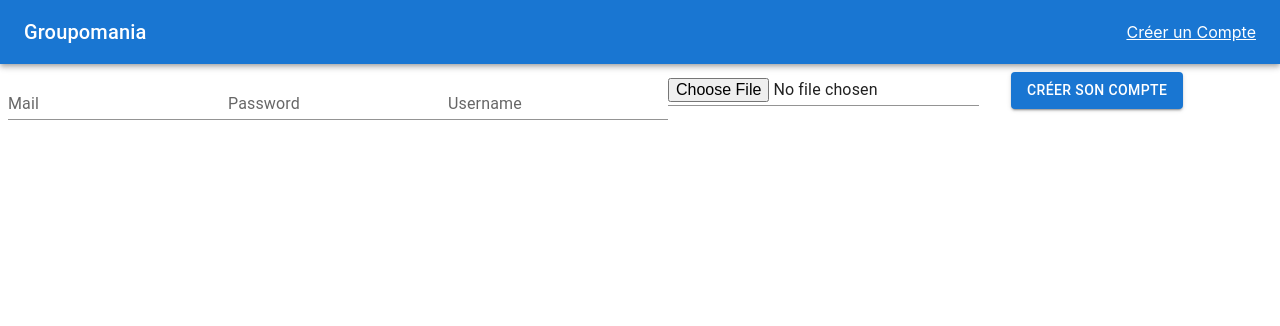
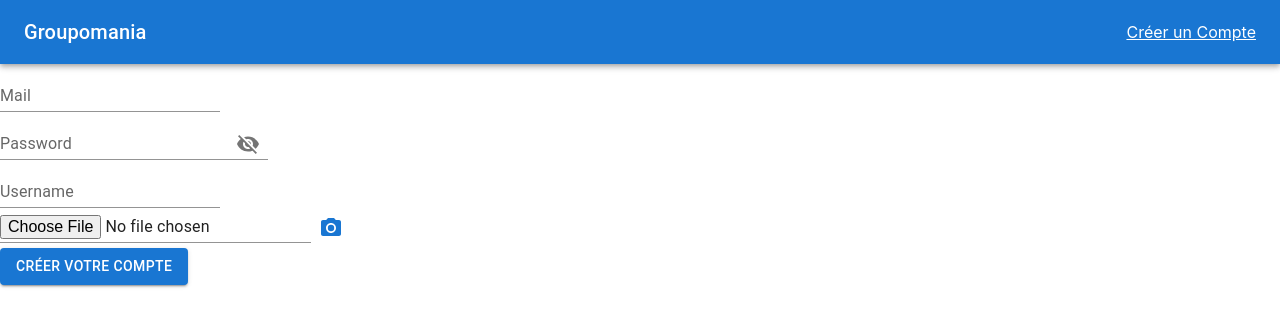
Before and after one commit to gregriedo/P7, a React (Create React App) app in the folder FrontEnd/groupomania/: page /signup in a window 1280 px wide. Shown: the top 326 px of the page. Built offline with nearby package versions, Linux system fonts and the light colour scheme.

Commit message:
Ajout possibilité de voir Password dans formulaire signup.js

```diff
--- a/FrontEnd/groupomania/src/pages/signup.js
+++ b/FrontEnd/groupomania/src/pages/signup.js
@@ -1,12 +1,13 @@
 import  React, {useState}  from 'react';
-import Box from '@mui/material/Box';
 import FormControl from '@mui/material/FormControl';
+import Input from '@mui/material/Input';
 import InputLabel from '@mui/material/InputLabel';
-import Input from '@mui/material/Input';
+import IconButton from '@mui/material/IconButton';
+import PhotoCamera from '@mui/icons-material/PhotoCamera';
 import Button from '@mui/material/Button';
-import IconButton from '@mui/material/IconButton';
-
-import Stack from '@mui/material/Stack';
+import InputAdornment from '@mui/material/InputAdornment';
+import Visibility from '@mui/icons-material/Visibility';
+import VisibilityOff from '@mui/icons-material/VisibilityOff';
 import axios from 'axios';
 import { useNavigate } from 'react-router-dom';
 
@@ -16,52 +17,55 @@ import { useNavigate } from 'react-router-dom';
 
 export default function CreateAccount() {
     const navigate = useNavigate();
+    const [values, setValues] = React.useState({
+      showPassword: false,
+    });
+    const handleClickShowPassword = () => {
+      setValues({
+        ...values,
+        showPassword: !values.showPassword,
+      });
+    };
+
+    const handleMouseDownPassword = (event) => {
+      event.preventDefault();
+    };
+    const [status, setStatus] = useState('')
 
     const [mail, setMail] = useState();
     const [password, setPassword] = useState();
     const [username, setUsername] = useState();
-    const [imageProfil, setImgprofil] = useState({ preview: '', data: '' });
-    const [status, setStatus] = useState('')
+    const [imageProfil, setImageprofil] = useState({ preview: '', data: '' });
     const [isAdmin] = useState(false);
 
-   /* const handleSubmit = async (e) => {
-      e.preventDefault()
-      let formData = new FormData()
-      formData.append('file', imageProfil.data)
-      const response = await fetch('http://localhost:3000/images', {
-        method: 'POST',
-        body: formData,
-      })
-      if (response) setStatus(response.statusText)
-    }*/
 
     const handleFileChange = (e) => {
       const img = {
         preview: URL.createObjectURL(e.target.files[0]),
         data: e.target.files[0],
       }
-      setImgprofil(img)
+      setImageprofil(img)
     }
 
     const signup = (e) =>{
       e.preventDefault();
-      let form = document.getElementById('form');
-      let formData = new FormData(form)
+      let myForm = document.getElementById('myForm');
+      let formData = new FormData(myForm);
 
-      formData.append('mail', mail.data)
-      formData.append('password', password.data)
-      formData.append('username', username.data)
-      formData.append('userpic', imageProfil.data)
-      formData.append('isAdmin', isAdmin.data)
+      formData.append('mail', mail)
+      formData.append('password', password)
+      formData.append('username', username)
+      formData.append('image', imageProfil)
+      formData.append('isAdmin', isAdmin)
 
       console.log(formData);
 
-    axios.post("http://localhost:3000/api/auth/signup",{
+    axios.post("http://localhost:3000/api/auth/signup",formData,{
 
         headers: {
           "Content-Type": "multipart/form-data",
 
-        }, formData,
+        }
       })
         .then((response) => {
           setStatus(response.statusText)
@@ -72,86 +76,94 @@ export default function CreateAccount() {
         })
         .catch(function (error) {
           console.log(error);
+          console.error(error.response.data)
         });
     };
 
 
   return (
-    <Box
-      sx={{
-        '& > :not(style)': { m: 1 },
-      }}
-      noValidate
-      autoComplete="off"
-      onSubmit={signup}
 
-    >
-      <form id='form'>
+      <form id="myForm" name="myForm" encType="multipart/form-data" onSubmit={signup}>
+      <div>
       <FormControl variant="standard">
         <InputLabel htmlFor="component-simple">Mail</InputLabel>
-        <Input  id="component-simple" onChange={(event) => {
+        <Input id="mail"
+              type="mail"
+              name="mail"
+              placeholder=" Email"
+              required pattern="[a-zâäàéèùêëîïôöçñA-Z0-9.-_]+[@]{1}[a-zA_Z0-9.-_]+[.]{1}[a-z]{2,4}"
+              title="Ex: groupomania@gmail.com, ..."
+              value={values.mail}
+              onChange={(event) => {
                 setMail(event.target.value);
+              }}
+             aria-describedby="standard-mail-helper-text"
+              inputProps={{
+                "aria-label": "mail",
              }} />
       </FormControl>
+    </div>
+    <div>
     <FormControl variant="standard">
-        <InputLabel htmlFor="outlined-adornment-password">Password</InputLabel>
-        <Input  type="password" id="component-simple"  onChange={(event) => {
+        <InputLabel htmlFor="component-simple">Password</InputLabel>
+        <Input   id="password"
+            type={values.showPassword ? "text" : "password"}
+            name="password"
+            placeholder=" Password"
+            title='Doit contenir min 2 chiffres'
+            value={values.password}
+            onChange={(event) => {
               setPassword(event.target.value);
+            }}
+            endAdornment={
+              <InputAdornment position="end">
+                <IconButton
+                  aria-label="toggle password visibility"
+                  onClick={handleClickShowPassword}
+                  onMouseDown={handleMouseDownPassword}
+                >
+                  {values.showPassword ? <Visibility /> : <VisibilityOff />}
+                </IconButton>
+              </InputAdornment>
+              }
+            />
+      </FormControl>
+    </div>
+    <div>
+    <FormControl variant="standard">
+        <InputLabel htmlFor="component-simple">Username</InputLabel>
+        <Input id="username"
+              type="text"
+              name="username"
+              placeholder=" Username"
+              required pattern="[a-zâäàéèùêëîïôöçñA-Z\s]{3,30}"
+              title="Ex: SuperMario, Jo ..."
+              value={values.username}
+              onChange={(event) => {
+                setUsername(event.target.value);
+               }}
+              aria-describedby="standard-mail-helper-text"
+              inputProps={{
+                 "aria-label": " Username",
               }} />
       </FormControl>
-      <FormControl variant="standard">
-        <InputLabel htmlFor="component-simple">Username</InputLabel>
-        <Input  id="component-simple"  onChange={(event) => {
-            setUsername(event.target.value);
-          }} />
-      </FormControl>
-
-
-
-    <FormControl >
-
-
-        <Stack direction="row" alignItems="center" spacing={2}>
+    </div>
+    <div>
+    {imageProfil.preview && <img src={imageProfil.preview} alt="UserPic" width='100' height='100' />}
 
     <label htmlFor="icon-button-file">
-              <Input  accept="image/*" onChange={handleFileChange} id="icon-button-file" type="file" />
+  <Input accept="image/*" id="icon-button-file" type="file" name="image" onChange={handleFileChange} />
   <IconButton color="primary" aria-label="upload picture" component="span">
-
-              {imageProfil.preview && <img src={imageProfil.preview} alt="Profil Pic" width='100' height='100' />}
-
+    <PhotoCamera />
   </IconButton>
-
-
-
 </label>
-          <Button   type="submit" variant="contained">Créer Son Compte</Button>
-
-         </Stack>
+    </div>
+    <Button variant="contained" type="Submit">Créer Votre Compte</Button>
     {status && <h4>{status}</h4>}
-
-
-    </FormControl>
   </form>
 
 
 
 
-
-
-
-
-
-
-
-
-
-
-
-
-
-    </Box>
-
-
-
   );
 };
```
Lines whose indentation alone changed are shown as unchanged.
